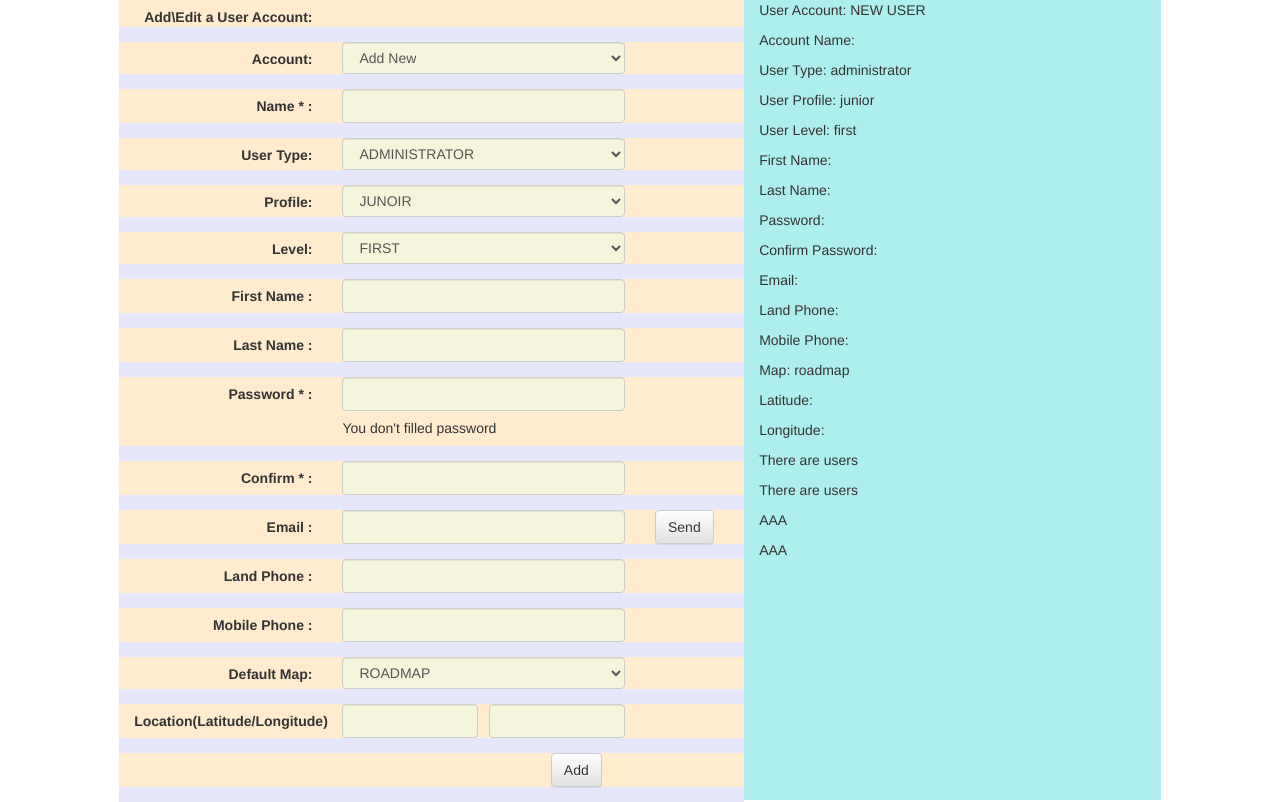
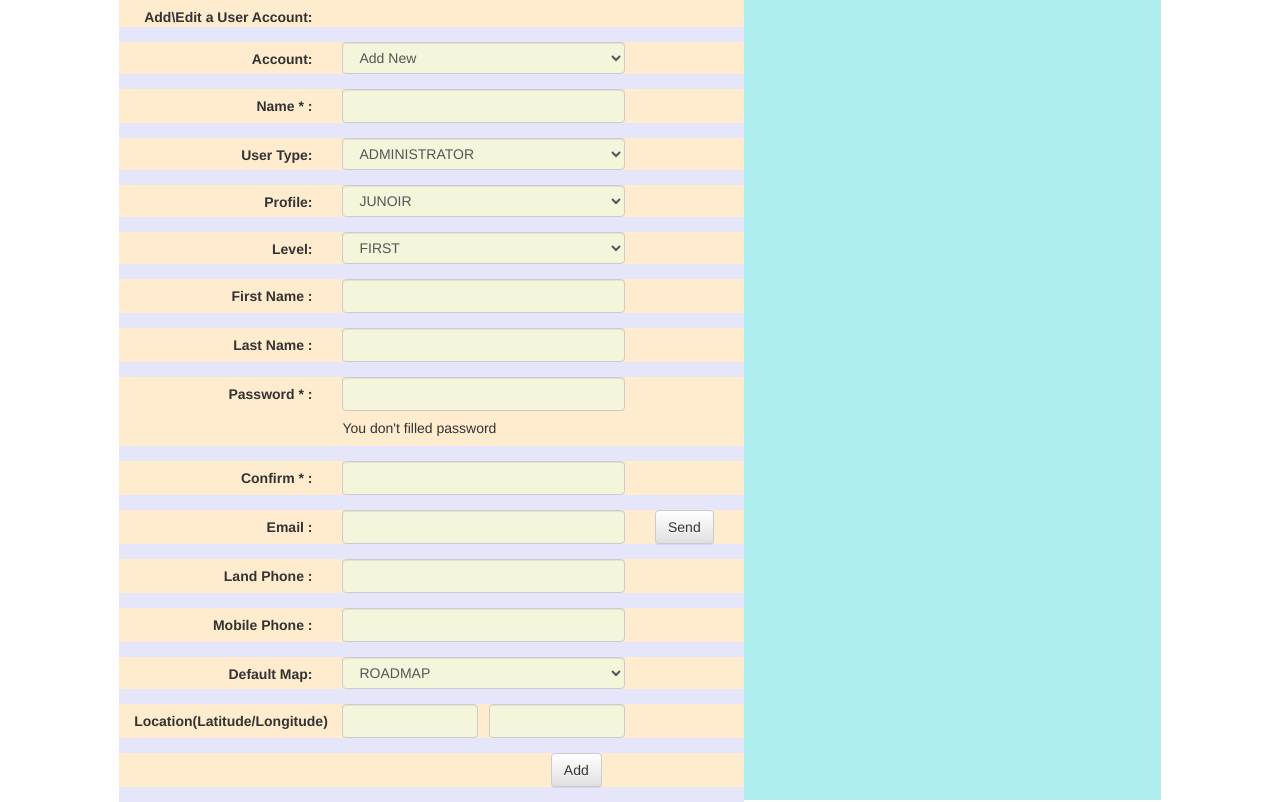
Before and after one commit to koshmaymm/formUsersAng, a website: page index.html in a window 1280 px wide. Drawn offline with nearby package versions, Linux system fonts and the light colour scheme.

Commit message:
changed html

```diff
--- a/index.html
+++ b/index.html
@@ -131,8 +131,8 @@
             <div class="form-group" ng-show="presentUser" ng-cloak>
                 <label for="location" class="col-sm-4 control-label">Location(Latitude/Longitude)</label>
                 <div class="col-sm-6">
-                    <input strongborder border="" type="text" class="form-control location" ng-model="newUser.latitude | number:3">
-                    <input strongborder border="" type="text" class="form-control location longitude" ng-model="newUser.longitude | number:3">
+                    <input strongborder border="" type="text" class="form-control location" ng-model="newUser.latitude">
+                    <input strongborder border="" type="text" class="form-control location longitude" ng-model="newUser.longitude">
                 </div>
             </div>
 
@@ -144,31 +144,8 @@
 
         </form>
         <div class="col-sm-4 test">
-
-            <p>User Account: <span>{{newUser.account | uppercase }}</span></p>
-            <p strongborder border="">Account Name: <span ng-bind="newUser.name | uppercase"></span></p>
-            <p>User Type: <span ng-bind="newUser.type"></span></p>
-            <p>User Profile: <span ng-bind="newUser.profile"></span></p>
-            <p>User Level: <span ng-bind="newUser.level"></span></p>
-            <p>First Name: <span ng-bind="newUser.firstName"></span></p>
-            <p>Last Name: <span ng-bind="newUser.lastName"></span></p>
-            <p>Password: <span ng-bind="newUser.password"></span></p>
-            <p>Confirm Password: <span ng-bind="newUser.confirmPassword"></span></p>
-            <p>Email: <span ng-bind="newUser.email"></span></p>
-            <p>Land Phone: <span ng-bind="newUser.landPhone"></span></p>
-            <p>Mobile Phone: <span ng-bind="newUser.mobilePhone"></span></p>
-            <p>Map: <span ng-bind="newUser.map"></span></p>
-            <p hightlight color="magenta">Latitude: <span ng-bind="newUser.latitude | number:2"></span></p>
-            <p hightlight color="yellow">Longitude: <span ng-bind="newUser.longitude | number:2"></span></p>
-
-            <p strongfont>There are <span ng-bind="users.length"></span> users</p>
-            <p strongfont>There are {{users.length}} users</p>
-            <p hightlight color="red"> AAA </p>
-            <p hightlight color="green"> AAA </p>
+            <my-customer></my-customer>
         </div>
-
-
-
         <!-- End container-fluid-->
     </div>
 
```
Also changed, not shown: my-customer.html (deleted, +0 -15 lines).
